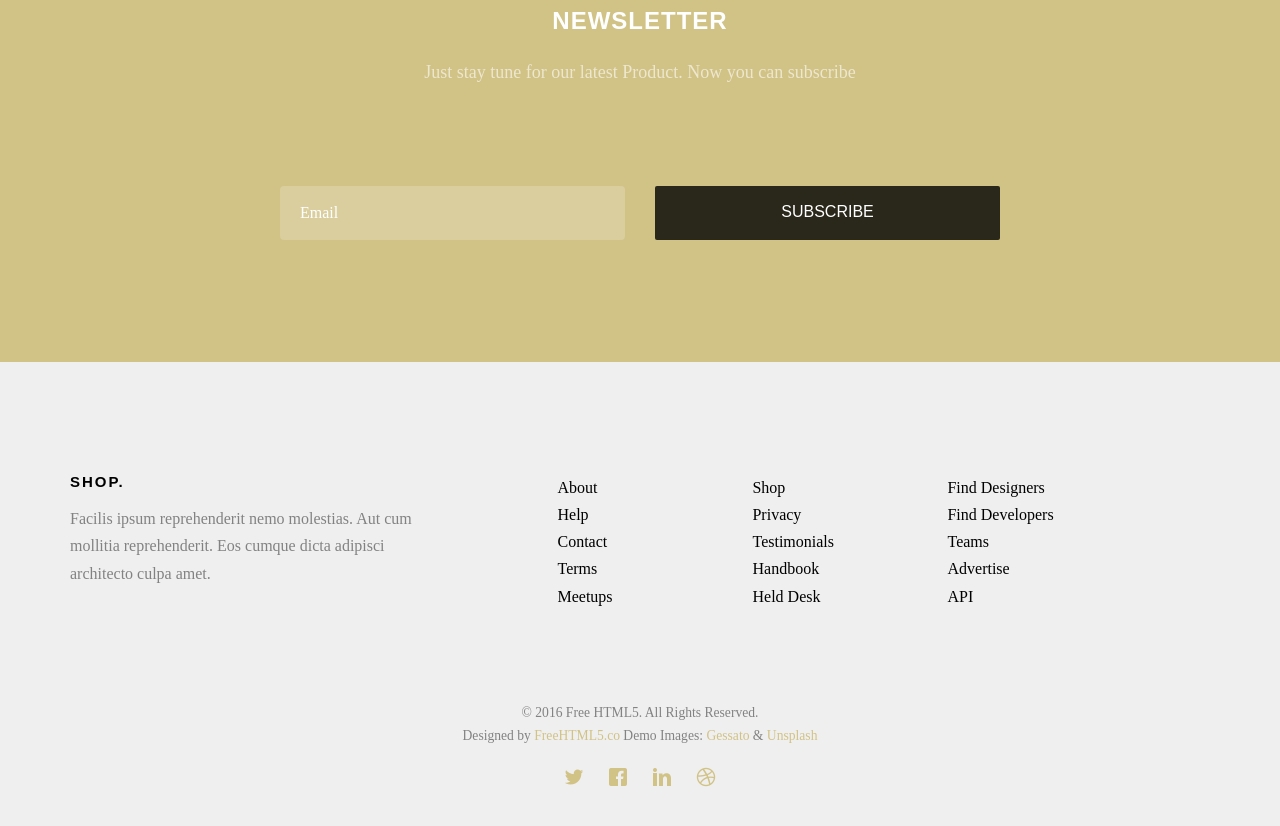
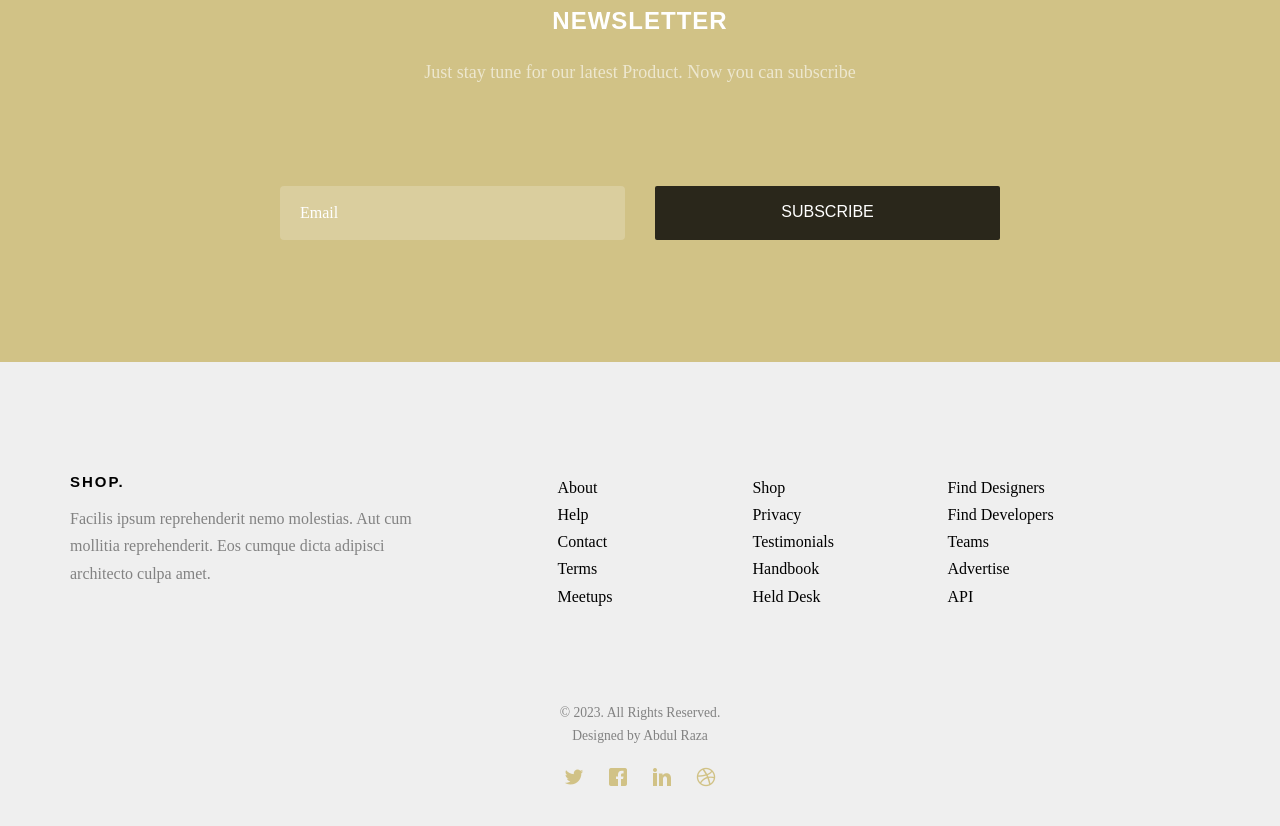
Before and after one commit to RAZA-ki/tecno, a plain HTML site: page product.html in a window 1280 px wide. Shown: the part 2644-3470 px from the top of the page. Drawn offline with Linux system fonts and the light colour scheme; files whose address does not match are found by name.

Commit message:
Update product.html

```diff
--- a/product.html
+++ b/product.html
@@ -3,25 +3,14 @@
 	<head>
 	<meta charset="utf-8">
 	<meta http-equiv="X-UA-Compatible" content="IE=edge">
-	<title>Shop &mdash; Free Website Template, Free HTML5 Template by gettemplates.co</title>
+	<title>Shop &mdash;  Website Template HTML5  </title>
 	<meta name="viewport" content="width=device-width, initial-scale=1">
 	<meta name="description" content="Free HTML5 Website Template by gettemplates.co" />
 	<meta name="keywords" content="free website templates, free html5, free template, free bootstrap, free website template, html5, css3, mobile first, responsive" />
 	<meta name="author" content="gettemplates.co" />
 
-	<!--
-	//////////////////////////////////////////////////////
 
-	FREE HTML5 TEMPLATE
-	DESIGNED & DEVELOPED by FreeHTML5.co
 
-	Website: 		http://freehtml5.co/
-	Email: 			info@freehtml5.co
-	Twitter: 		http://twitter.com/fh5co
-	Facebook: 		https://www.facebook.com/fh5co
-
-	//////////////////////////////////////////////////////
-	 -->
 
   	<!-- Facebook and Twitter integration -->
 	<meta property="og:title" content=""/>
@@ -34,8 +23,7 @@
 	<meta name="twitter:url" content="" />
 	<meta name="twitter:card" content="" />
 
-	<!-- <link href="https://fonts.googleapis.com/css?family=Montserrat:400,700" rel="stylesheet"> -->
-	<!-- <link href="https://fonts.googleapis.com/css?family=Playfair+Display:400,400i" rel="stylesheet"> -->
+
 
 	<!-- Animate.css -->
 	<link rel="stylesheet" href="css/animate.css">
@@ -120,7 +108,7 @@
 					<div class="display-t">
 						<div class="display-tc animate-box" data-animate-effect="fadeIn">
 							<h1>Product</h1>
-							<h2>Free html5 templates by <a href="https://themewagon.com/theme_tag/free/" target="_blank">Themewagon</a></h2>
+							<h2>Free html5 templates by <a href="#" target="_blank">Themewagon</a></h2>
 						</div>
 					</div>
 				</div>
@@ -357,8 +345,8 @@
 			<div class="row copyright">
 				<div class="col-md-12 text-center">
 					<p>
-						<small class="block">&copy; 2016 Free HTML5. All Rights Reserved.</small>
-						<small class="block">Designed by <a href="http://freehtml5.co/" target="_blank">FreeHTML5.co</a> Demo Images: <a href="http://blog.gessato.com/" target="_blank">Gessato</a> &amp; <a href="http://unsplash.co/" target="_blank">Unsplash</a></small>
+						<small class="block">&copy; 2023. All Rights Reserved.</small>
+						<small class="block">Designed by Abdul Raza</small>
 					</p>
 					<p>
 						<ul class="fh5co-social-icons">
```
